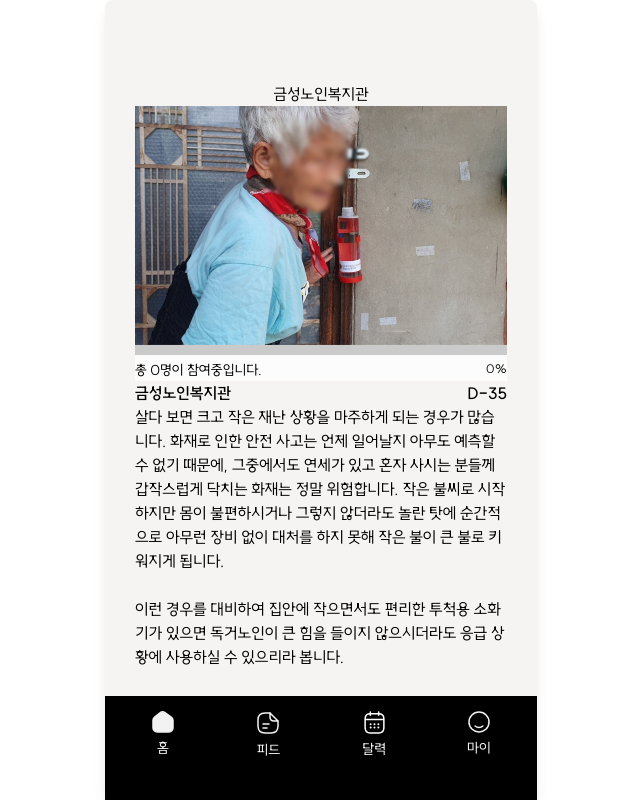
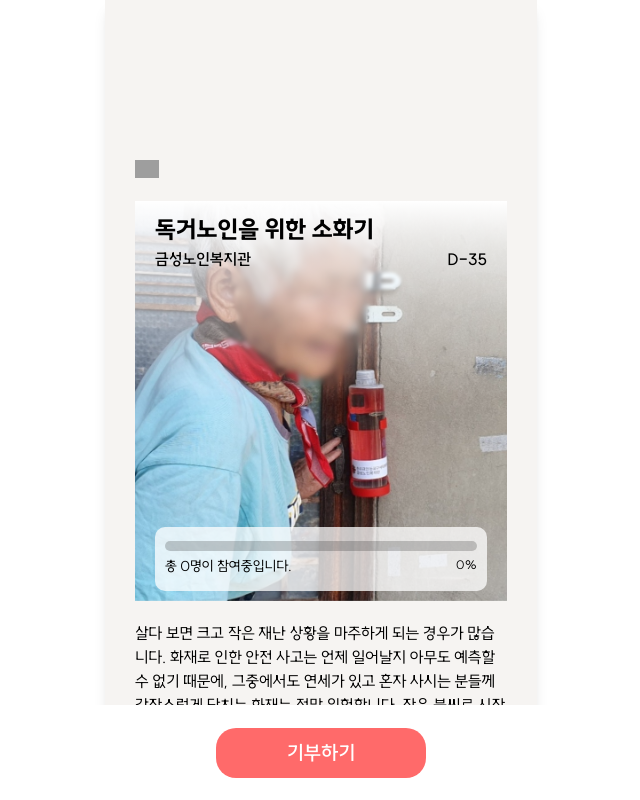
Before and after one commit to teo-sprint-17/giboo-click, a Next.js app: page /donation-foundation/1 in a window 1280 px wide. Shown: the top 800 px of the page, without its empty margins (319-959 px from the left). Built offline with nearby package versions, Linux system fonts and the light colour scheme; grey boxes are pictures that could not be loaded.

Commit message:
wip : 기부 상세 페이지

```diff
--- a/src/app/donation-foundation/[id]/page.tsx
+++ b/src/app/donation-foundation/[id]/page.tsx
@@ -1,58 +1,105 @@
-import { notFound } from 'next/navigation';
+'use client';
+
+import Image from 'next/image';
+import { useRouter, notFound } from 'next/navigation';
+import { useState } from 'react';
+
+import DonationFoundationCard from '@/components/common/DonationFoundationCard/DonationFoundationCard';
+import Header from '@/components/common/Header/Header';
+import DonationDescription from '@/components/DonationFoundationDetail/DonationDescription';
 
 import { DONATION_FOUNDATIONS } from '@/constants/donationFoundations';
-import Image from 'next/image';
-import { calculateDaysLeft } from '@/utils/date';
+import LayerLayout from '@/components/common/LayerLayout';
+
+import useSession from '@/hooks/useSession';
+import useDonation from '@/hooks/useDonation';
 
 const FoundationDetail = ({ params }: { params: { id: string } }) => {
+  const [isModalVisible, setIsModalVisible] = useState(false);
+  const router = useRouter();
+  const session = useSession();
+  const { onDonate, isDonationComplete } = useDonation();
+
   const foundation = DONATION_FOUNDATIONS.find((foundation) => foundation.id === Number(params.id));
 
   if (!foundation) {
     return notFound();
   }
-  const size = 'smd';
 
-  const { name, mainImage, donationCount, donationGoal, donationPeriod, description } = foundation;
-  const donationGoalPercentile = (donationCount / donationGoal) * 100;
+  const { description, bodyImage, name } = foundation;
+
+  const onConfirmDonationAndNavigate = () => {
+    onDonate(name);
+    router.push('/donation-complete');
+  };
+
   return (
-    <div className="flex flex-col items-center">
-      <h1>{name}</h1>
+    <LayerLayout>
+      <div className="flex flex-col gap-[20px] py-[82px]">
+        <Header />
+        <DonationFoundationCard foundation={foundation} cardClasses="w-full rounded-none" />
+        <DonationDescription paragraphs={description.split('\n\n').slice(0, 2)} />
         <Image
-        src={mainImage}
+          src={bodyImage}
           alt={name}
           width={400}
           height={300}
           priority
-        sizes="(max-width: 432px) 100vw, 432px"
-        style={{
-          width: '100%',
-          height: 'auto',
-        }}
+          quality={100}
+          style={{ width: '100%', height: 'auto' }}
         />
-      <div className={`w-full bottom-[10px]`}>
-        <div className="h-full bg-white bg-opacity-75 flex flex-col gap-[5px]">
-          <div className={`w-full  relative bg-[#00000033] ${size === 'sm' ? 'h-[8px]' : 'h-[10px]'}`}>
-            <div
-              style={{
-                width: `${
-                  donationGoalPercentile * 100 === 0 ? 0 : donationGoalPercentile < 1 ? 1 : donationGoalPercentile
-                }%`,
-              }}
-              className={`h-full top-0 left-0 bg-red-500 ${size === 'sm' ? 'h-[8px]' : 'h-[10px]'}`}
+        <DonationDescription paragraphs={description.split('\n\n').slice(2)} />
+        {isModalVisible ? (
+          <div className=" fixed bottom-0 flex flex-col top-0 left-0 w-full h-full">
+            <div className="w-full h-full" />
+            <div className="w-full">
+              <div className="bg-[#fff] w-full flex flex-col justify-center items-center rounded-t-lg pt-[23px] pb-[38px] px-[40px]">
+                <Image
+                  src="/assets/icons/vuesax/linear/lovely.svg"
+                  alt=""
+                  width={66}
+                  height={66}
+                  className="mb-[21px]"
                 />
+                <div className="text-20 font-semibold leading-24.96 text-center whitespace-pre-wrap mb-[30px]">{`${foundation.name}에 기부하시겠습니까?`}</div>
+                <div className="text-base font-normal leading-19.97 text-center opacity-50 mb-7">
+                  기부는 하루 한 번만 가능해요.
                 </div>
-          <div className="w-full flex justify-between">
-            <p className={` ${size === 'sm' ? ' text-[11px]' : 'text-[14px]'}`}>총 {donationCount}명이 참여중입니다.</p>
-            <p className={` ${size === 'sm' ? ' text-[10px]' : 'text-[12px]'}`}>{donationGoalPercentile}%</p>
+                <div className="max-w-[432px] min-w-[320px] h-[70px] flex gap-[10px]">
+                  <button
+                    onClick={() => setIsModalVisible(false)}
+                    className="w-[170px] h-[40px] rounded-[10px] bg-[#00000033]"
+                  >
+                    아니요
+                  </button>
+                  <button
+                    onClick={onConfirmDonationAndNavigate}
+                    className="w-[170px] h-[40px] rounded-[10px] bg-[#FF6A6A]"
+                  >
+                    네
+                  </button>
                 </div>
               </div>
             </div>
-      <div className={`flex justify-between w-full font-semibold ${size === 'sm' ? 'text-[13px]' : 'text-[16px]'}`}>
-        <p>{name}</p>
-        <p>{calculateDaysLeft(donationPeriod.end)}</p>
           </div>
-      <p className="whitespace-pre-line">{description}</p>
+        ) : (
+          <div className="fixed bottom-0 left-0 right-0 h-[95px] flex justify-center items-center bg-white">
+            <button
+              onClick={session ? () => setIsModalVisible(true) : () => router.push('/login')}
+              disabled={isDonationComplete(name)}
+              className={`h-[50px] px-[71px] rounded-[20px] text-center text-SUITE text-white font-semibold text-[20px] leading-34.94 cursor-pointer`}
+              style={{
+                maxWidth: 'fit-content',
+                backgroundColor: `${isDonationComplete(name) ? '#d7d5d5' : '#FF6A6A'}`,
+                cursor: `${isDonationComplete(name) && 'not-allowed'}`,
+              }}
+            >
+              {isDonationComplete(name) ? '기부완료' : '기부하기'}
+            </button>
           </div>
+        )}
+      </div>
+    </LayerLayout>
   );
 };
 
```
Lines whose indentation alone changed are shown as unchanged.
